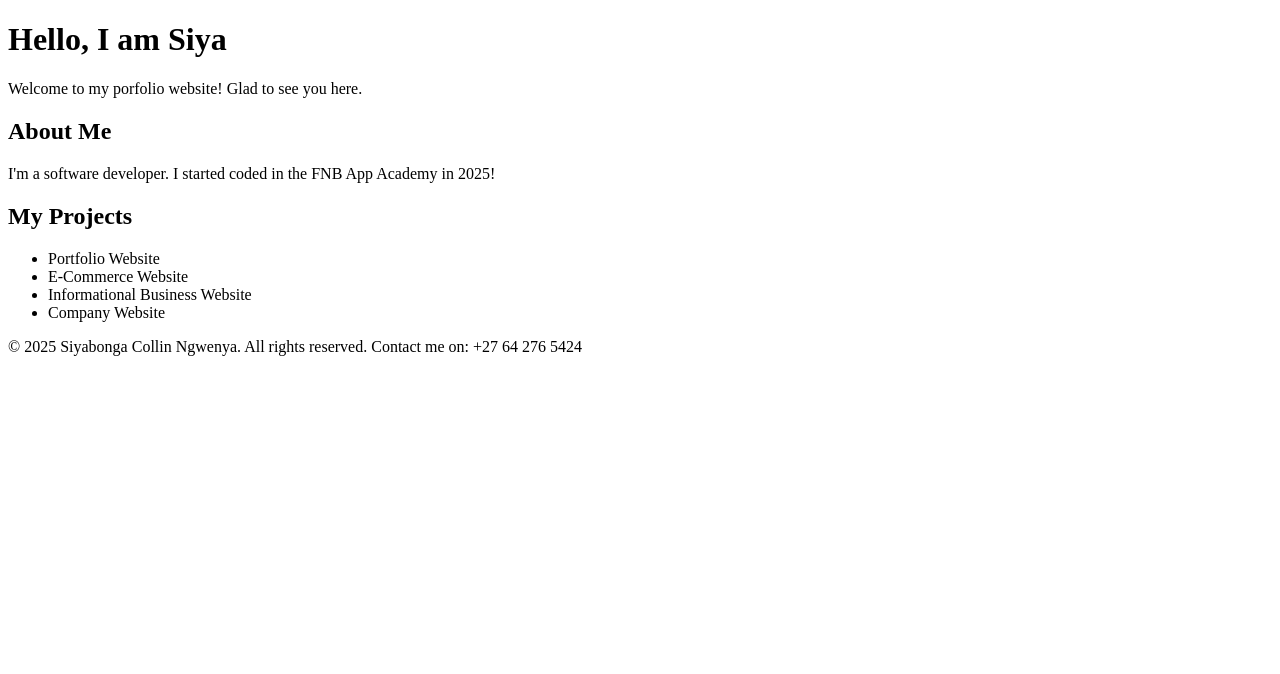
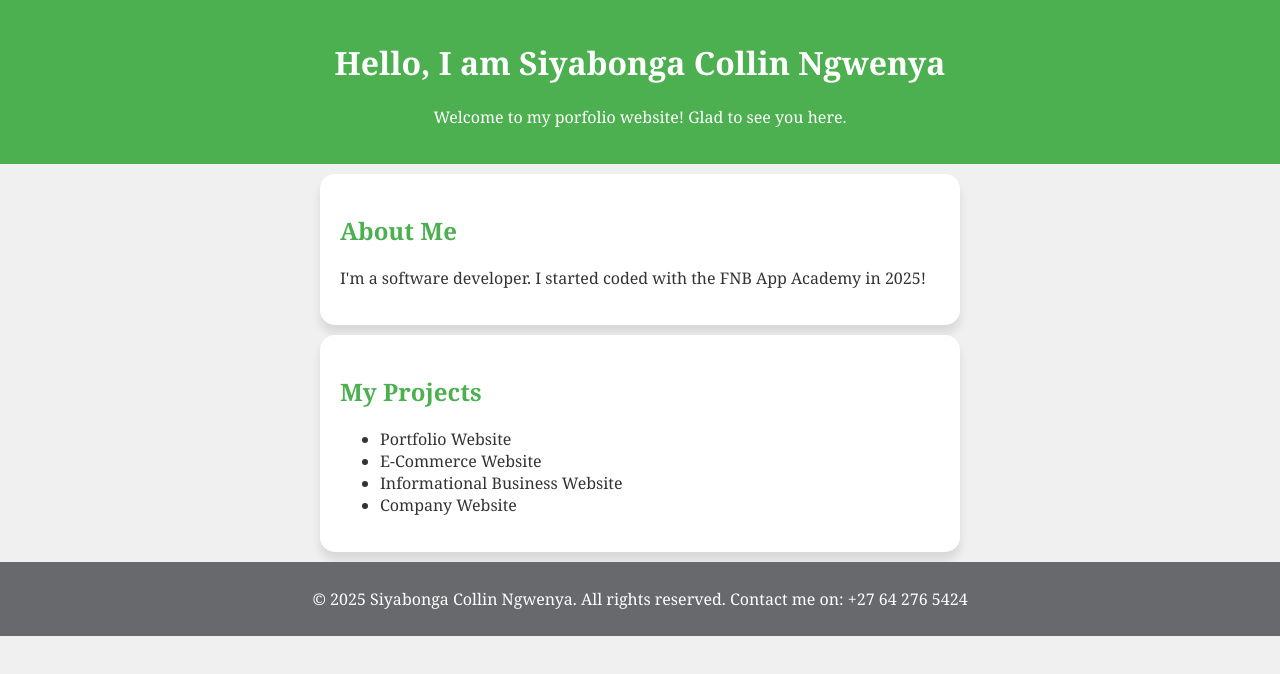
Before and after one commit to siya-exe/Portfolio-Website, a plain HTML site: page index.html in a window 1280 px wide. Drawn offline with Linux system fonts and the light colour scheme.

Commit message:
Added some styling to our portfolio website
First version of portfolio done with styling complete

```diff
--- a/index.html
+++ b/index.html
@@ -4,16 +4,18 @@
     <meta charset="UTF-8">
     <meta name="viewport" content="width=device-width, initial-scale=1.0">
     <title>Siyabonga Collin Ngwenya - Portfolio</title>
+    <link rel="stylesheet" href="style.css">
 </head>
+
 <body>
    <header>
-         <h1>Hello, I am Siya</h1>
+         <h1>Hello, I am Siyabonga Collin Ngwenya</h1>
          <p>Welcome to my porfolio website! Glad to see you here.</p>
     </header>
 
     <section class="about">
         <h2>About Me</h2>
-        <p>I'm a software developer. I started coded in the FNB App Academy in 2025!</p>
+        <p>I'm a software developer. I started coded with the FNB App Academy in 2025!</p>
     </section>
 
     <section class="projects">
--- a/style.css
+++ b/style.css
@@ -0,0 +1,37 @@
+body {
+    font-family:Cambria, Cochin, Georgia, Times, 'Times New Roman', serif;
+    background: #f0f0f0;
+    color: #333;
+    margin: 0;
+    padding: 0px;
+}
+
+header {
+    background: #4CAF50;
+    color: white;
+    padding: 20px 0;
+    text-align: center;
+}
+
+section {
+    padding: 20px;
+    margin: 10px auto;
+    max-width: 600px;
+    background: white;
+    border-radius: 15px;
+    box-shadow: 0 8px 10px rgba(0, 0, 0, 0.1);
+}
+
+h2 {
+    color: #4CAF50;
+}
+
+footer {
+    text-align: center;
+    padding: 10px 0;
+    background: #68696d;
+    color: rgb(255, 255, 255);
+    position: relative;
+    bottom: 0;
+    width: 100%;
+}
```
